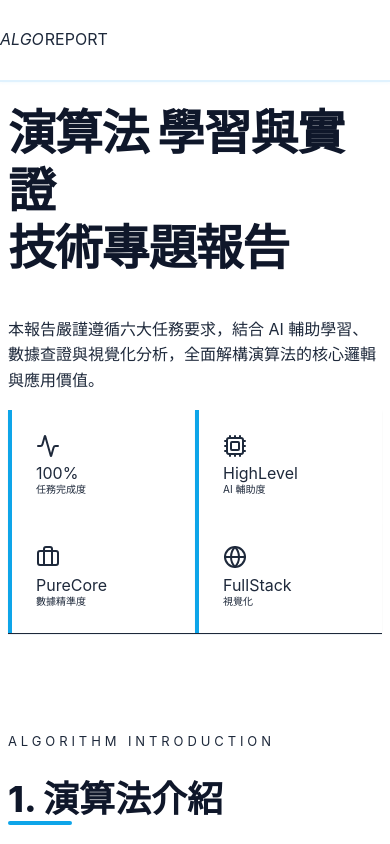
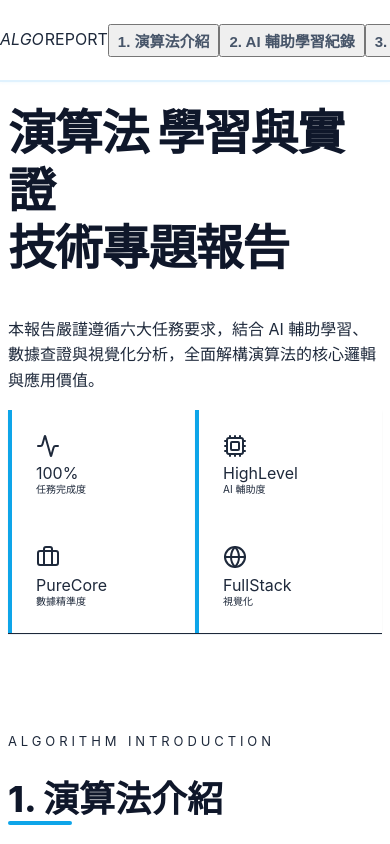
Before and after one commit to 111316031/RLHF-FINAL, a React (Vite) app: page / in a window 390 px wide. Shown: the top 844 px of the page. Built offline with nearby package versions, Linux system fonts and the light colour scheme.

Commit message:
Fix: Navigation menu now visible and functional on all screen sizes (mobile + desktop)

```diff
--- a/src/App.tsx
+++ b/src/App.tsx
@@ -34,19 +34,19 @@ function App() {
       {/* Light Blue Corporate Header */}
       <header className="hh-header">
         <div className="max-w-7xl mx-auto px-6 md:px-12 w-full flex items-center justify-between">
-          <div className="flex items-center gap-10 flex-1">
+          <div className="flex items-center gap-6 md:gap-10 flex-1 overflow-x-auto no-scrollbar">
           <div className="flex items-center gap-1 cursor-pointer flex-shrink-0" onClick={() => window.scrollTo({ top: 0, behavior: 'smooth' })}>
-            <span className="text-4xl font-black text-[--brand-blue] tracking-tighter italic">ALGO</span>
-            <div className="h-8 w-px bg-slate-200 mx-2" />
-            <span className="text-lg font-bold text-slate-400 tracking-widest uppercase">Report</span>
+            <span className="text-3xl md:text-4xl font-black text-[--brand-blue] tracking-tighter italic">ALGO</span>
+            <div className="h-6 md:h-8 w-px bg-slate-200 mx-1 md:mx-2" />
+            <span className="text-sm md:text-lg font-bold text-slate-400 tracking-widest uppercase">Report</span>
           </div>
 
-          <nav className="hidden lg:flex items-center gap-4 xl:gap-8 ml-10">
+          <nav className="flex items-center gap-4 md:gap-8 ml-4 md:ml-10 flex-shrink-0">
             {navItems.map(item => (
               <button
                 key={item.id}
                 onClick={() => scrollTo(item.id)}
-                className="hh-nav-link text-xs font-black uppercase tracking-widest whitespace-nowrap hover:text-[--brand-blue] transition-all"
+                className="hh-nav-link text-[10px] md:text-xs font-black uppercase tracking-widest whitespace-nowrap hover:text-[--brand-blue] transition-all"
               >
                 {item.label}
               </button>
```
